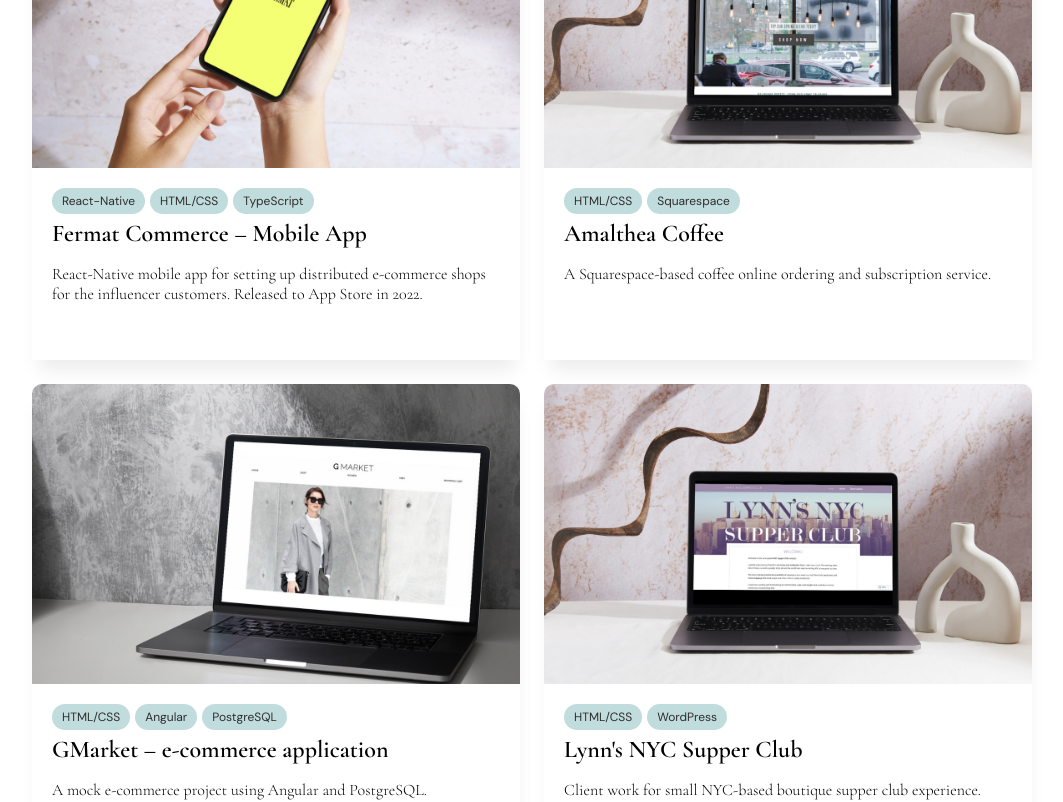
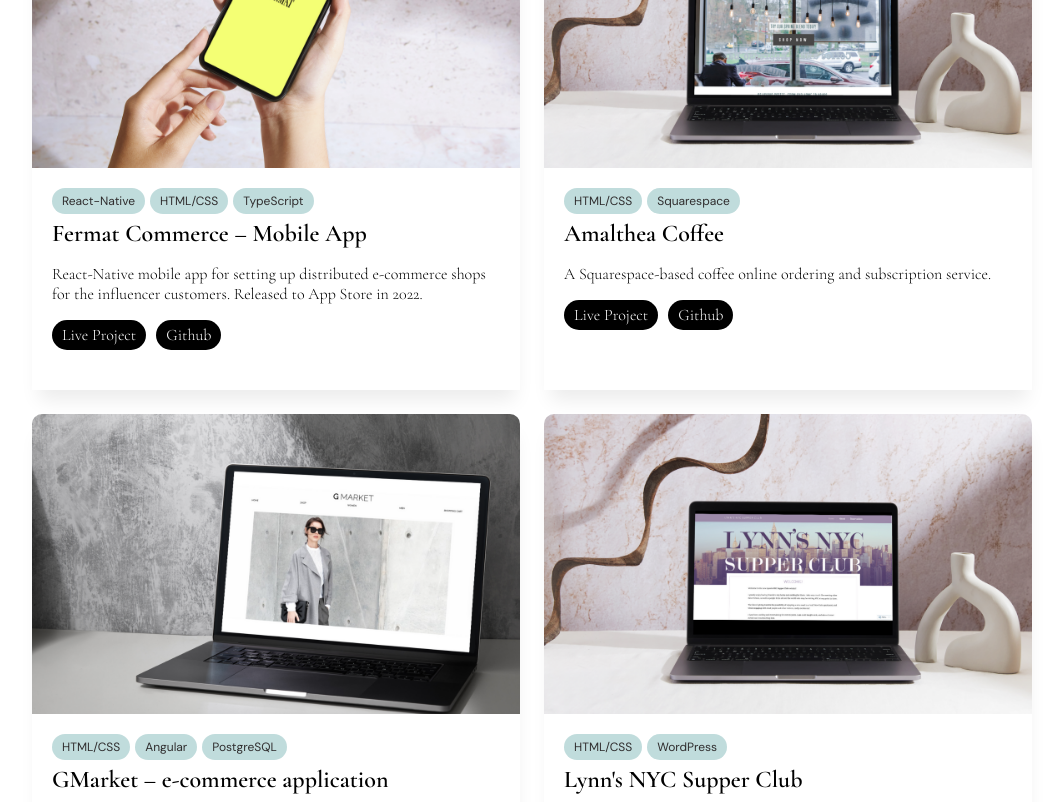
Before and after one commit to gcho91/riacho-portfolio-next, a Next.js app: page / in a window 1280 px wide. Shown: the part 1107-1909 px from the top of the page, without its empty margins (108-1171 px from the left). Built offline with nearby package versions, Linux system fonts and the light colour scheme.

Commit message:
Add project link for portfolio and github, button

```diff
--- a/components/Card.tsx
+++ b/components/Card.tsx
@@ -12,6 +12,8 @@ interface CardProps {
 export default function Card(props: CardProps) {
     const { item } = props;
     return <div className={styles.container}>
+
+
         <div className={styles.image} style={{ position: "relative" }}>
             <Image src={item.imageUrl.src} className={styles.image} alt="Picture of web/mobile app" fill />
         </div>
@@ -24,17 +26,19 @@ export default function Card(props: CardProps) {
             </div>
             <h2 className={`${styles.cardh2} ${cormorantGaramond.className}`}>{item.title}</h2>
             <p className={styles.p}>{item.desc}</p>
+
+            <div className={styles.linksButtonsContainer}>
+
+                <a href="" className={styles.projectLink} target="_blank">Live Project</a>
+                <a href="" className={styles.projectLink} target="_blank">Github</a>
+
+            </div>
         </div>
+
         {(item.github || item.link) &&
             <div className={styles.iconsContainer}>
-                {/* {item.github &&
-                    <a href={item.github} target="_blank">
-
-                    </a>
-                } */}
                 {item.link &&
                     <a href={item.link} target="_blank">
-
                     </a>
                 }
             </div>
--- a/pages/work.tsx
+++ b/pages/work.tsx
@@ -53,7 +53,6 @@ const portfolioItems: PortfolioItem[] = [
         title: "Wrexx Dance - iOS App Design Mockup",
         desc: "A reimagined Figma mockup and live prototype of Moment Fitness Client App, a white-label application for fitness and dance studios. ",
         tags: ["Design", "Figma"],
-        link: "https://lynnsnycsupperclub.com/"
     },
 
 ]
--- a/styles/components/cardStyles.module.css
+++ b/styles/components/cardStyles.module.css
@@ -69,3 +69,17 @@
     /* min-height: 62px; */
     /* font-size: 1.75em; */
 }
+
+.linksButtonsContainer {
+display: flex;
+/* flex-direction: column; */
+}
+
+.projectLink {
+    text-decoration: none;
+    background-color: black;
+    color: white;
+    margin-right: 10px;
+    padding: 5px 10px;
+    border-radius: 20px
+}
--- /dev/null
+++ b/utils/fonts-save.tsx
@@ -0,0 +1,42 @@
+import { IBM_Plex_Sans, Cormorant_Garamond, Raleway, Arimo, Inter, Roboto_Mono, DM_Sans, } from 'next/font/google'
+import { IBM_Plex_Sans_Condensed } from 'next/font/google'
+
+
+
+export const inter = Inter({
+    subsets: ['latin'],
+    display: 'swap',
+})
+
+export const roboto_mono = Roboto_Mono({
+    subsets: ['latin'],
+    display: 'swap',
+})
+
+
+
+// export const ibmPlexSans = IBM_Plex_Sans({
+//     weight: '400',
+//     subsets: ['latin']
+// })
+
+// export const ibmPlexSansCond = IBM_Plex_Sans_Condensed({
+//     weight: '600',
+//     subsets: ['latin']
+// });
+
+// export const cormorantGaramond = Cormorant_Garamond({
+//     weight: ['300', '600'],
+//     subsets: ['latin'],
+//     variable: "--cormorant-garamond"
+// })
+
+// export const dmSans = DM_Sans({
+//     weight: ['400', '700'],
+//     subsets: ['latin']
+// })
+
+// export const inter = Inter({
+//     subsets: ['latin'],
+//     variable: "--inter"
+// })
```
